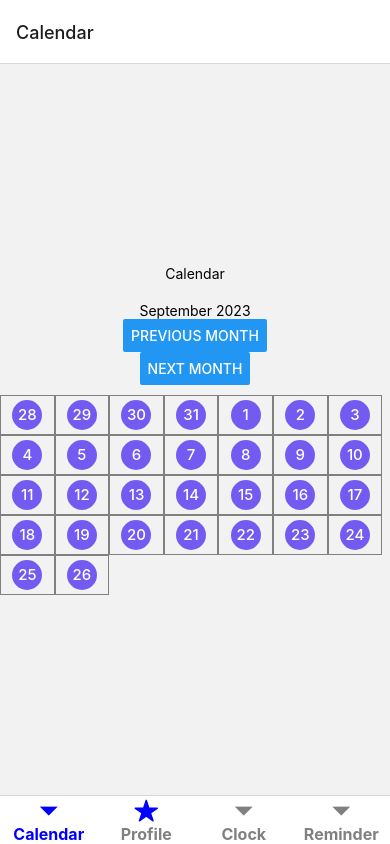
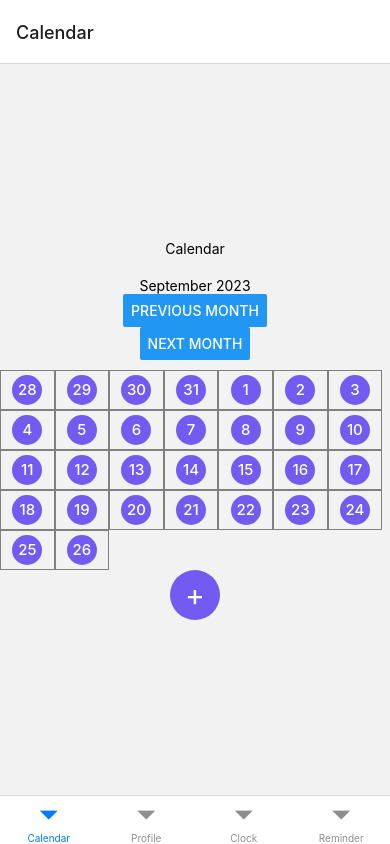
Before and after one commit to Viktoria-Derkach/rn-calendar, a React Native app: screen /Calendar in a window 390 px wide. Built offline with nearby package versions, Linux system fonts and the light colour scheme.

Commit message:
fix style

```diff
--- a/App.tsx
+++ b/App.tsx
@@ -8,6 +8,7 @@ import { calendarObject } from './src/utils/date';
 import { store } from './src/store';
 import AppNavigation from './src/navigation/AppNavigation';
 import { NavigationContainer } from '@react-navigation/native';
+import { SafeAreaProvider } from 'react-native-safe-area-context';
 import { createNativeStackNavigator } from '@react-navigation/native-stack';
 
 const Stack = createNativeStackNavigator();
@@ -43,10 +44,12 @@ export default function App() {
   }
 
   return (
-    <Provider store={store}>
-      <NavigationContainer>
-        <AppNavigation />
-      </NavigationContainer>
-    </Provider>
+    <SafeAreaProvider>
+      <Provider store={store}>
+        <NavigationContainer>
+          <AppNavigation />
+        </NavigationContainer>
+      </Provider>
+    </SafeAreaProvider>
   );
 }
--- a/package.json
+++ b/package.json
@@ -17,6 +17,8 @@
     "@react-navigation/native": "^6.1.7",
     "@react-navigation/native-stack": "^6.9.13",
     "@reduxjs/toolkit": "^1.9.5",
+    "@rneui/base": "^4.0.0-rc.7",
+    "@rneui/themed": "^4.0.0-rc.8",
     "expo": "~49.0.11",
     "expo-app-loading": "^2.1.1",
     "expo-font": "^11.6.0",
@@ -26,6 +28,7 @@
     "luxon": "^3.4.3",
     "react": "18.2.0",
     "react-native": "0.72.4",
+    "react-native-elements": "^3.4.3",
     "react-native-gesture-handler": "~2.12.0",
     "react-native-modal": "^13.0.1",
     "react-native-paper": "^5.10.5",
--- a/src/components/Calendar.tsx
+++ b/src/components/Calendar.tsx
@@ -20,15 +20,16 @@ const Calendar = () => {
     const startOfWeek = firstDayOfMonth.startOf('week');
 
     const calendarDays = [];
+    console.log(selectedDate.minus({ month: 1 }), 'sel');
 
     for (let i = 0; i < daysInMonth; i++) {
       const day = startOfWeek.plus({ days: i });
-      console.log(day, 'day');
+      console.log(day, daysInMonth, startOfWeek, 'day');
 
       calendarDays.push(
         <View key={i} style={styles.calendarDay}>
           <View key={i} style={typography.circle}>
-            <Text style={{ ...typography.text, ...typography.todays }}>{day.day}</Text>
+            <Text style={[typography.text, typography.todays]}>{day.day}</Text>
           </View>
         </View>
       );
--- a/src/components/Categories.tsx
+++ b/src/components/Categories.tsx
@@ -3,6 +3,8 @@ import { View, Text, TouchableOpacity, StyleSheet } from 'react-native';
 import { ICategory } from '../types/utils';
 import { typography } from './../styles/typography';
 import { lightenColor } from '../utils/lightenColor';
+import { FormikErrors } from 'formik';
+import { categories } from '../data/categories';
 
 interface CategoryProps {
   category: ICategory;
@@ -16,7 +18,7 @@ const Category = ({ category, selected, handlePress }: CategoryProps) => {
       ? {
           borderWidth: 2,
           borderColor: category.color,
-          shadowColor: lightenColor(category.color, 35), // Glow color
+          shadowColor: lightenColor(category.color, 35),
           shadowOffset: { width: 0, height: 0 },
           shadowOpacity: 1,
           shadowRadius: 5,
@@ -42,11 +44,16 @@ const Category = ({ category, selected, handlePress }: CategoryProps) => {
     </TouchableOpacity>
   );
 };
-interface CategoriesProps {
-  categories: ICategory[];
+interface CategoriesProps<T> {
+  initialValue: null;
+  setFieldValue: (
+    field: string,
+    value: any,
+    shouldValidate?: boolean
+  ) => Promise<void | FormikErrors<T>>;
 }
-const Categories = ({ categories }: CategoriesProps) => {
-  const [selected, setSelected] = useState<ICategory | null>(null);
+const Categories = <T extends {}>({ setFieldValue, initialValue }: CategoriesProps<T>) => {
+  const [selected, setSelected] = useState<ICategory | null>(initialValue);
   const [isSelected, setIsSelected] = useState(false);
 
   const handlePress = (category: ICategory): void => {
@@ -56,9 +63,10 @@ const Categories = ({ categories }: CategoriesProps) => {
     } else {
       setSelected(null);
     }
+    setFieldValue('category', category);
   };
   return (
-    <View style={{ ...styles.container }}>
+    <View style={[styles.container]}>
       {categories.map(category => (
         <Category
           key={category.type}
--- a/src/components/DayPicker.tsx
+++ b/src/components/DayPicker.tsx
@@ -1,5 +1,4 @@
 import React, { useState } from 'react';
-import { View, Text, Button, StyleSheet, SafeAreaView } from 'react-native';
 import DateTimePicker from '@react-native-community/datetimepicker';
 
 const DayPicker = () => {
--- /dev/null
+++ b/src/data/categories.ts
@@ -0,0 +1,16 @@
+import { ICategory } from '../types/utils';
+
+export const categories: ICategory[] = [
+  {
+    color: '#00B383',
+    type: 'Birthday',
+  },
+  {
+    color: '#0095FF',
+    type: 'Workout',
+  },
+  {
+    color: '#735BF2',
+    type: 'Brainstorm',
+  },
+];
--- a/src/components/SlideUpPopover.tsx
+++ b/src/features/SlideUpPopover.tsx
@@ -1,37 +1,21 @@
-import React, { useState } from 'react';
+import React, { useState, PropsWithChildren } from 'react';
 import { View, Text, TouchableOpacity, StyleSheet, TextInput, Button, Switch } from 'react-native';
 import Modal from 'react-native-modal';
 import { Formik } from 'formik';
 import Animated, { useSharedValue, useAnimatedStyle, withTiming } from 'react-native-reanimated';
-import DayPicker from './DayPicker';
-import { typography } from './../styles/typography';
-import Categories from './Categories';
-import { ICategory } from '../types/utils';
+import DayPicker from '../components/DayPicker';
+import { typography } from '../styles/typography';
+import Categories from '../components/Categories';
 
 const initialValues = {
   name: '',
   note: '',
   date: '', //
   shouldRemindMe: false,
-  category: [],
+  category: null,
 };
 
-const categories: ICategory[] = [
-  {
-    color: '#00B383',
-    type: 'Birthday',
-  },
-  {
-    color: '#0095FF',
-    type: 'Workout',
-  },
-  {
-    color: '#735BF2',
-    type: 'Brainstorm',
-  },
-];
-
-const SlideUpPopover = () => {
+const SlideUpPopover = ({ children }: PropsWithChildren<{}>) => {
   const [isModalVisible, setModalVisible] = useState(false);
   const translateY = useSharedValue(500);
   const translateYOffset = useSharedValue(500);
@@ -60,20 +44,17 @@ const SlideUpPopover = () => {
 
   return (
     <View style={styles.container}>
-      <Text>Shosdfsdfw Popover</Text>
-      <TouchableOpacity onPress={showPopover}>
-        <Text>Show Popover</Text>
-      </TouchableOpacity>
+      <TouchableOpacity onPress={showPopover}>{children}</TouchableOpacity>
 
       <Modal isVisible={isModalVisible} onBackdropPress={hidePopover} style={styles.modal}>
         <Animated.View style={[styles.modalContent, animatedStyle]}>
           <View style={styles.draggableHandle} />
-          <Text style={{ ...styles.title, ...styles.marginB }}>Add New Event</Text>
+          <Text style={[styles.title, styles.marginB]}>Add New Event</Text>
           <Formik initialValues={initialValues} onSubmit={values => console.log(values)}>
             {({ handleChange, handleBlur, handleSubmit, values, setFieldValue }) => (
               <>
                 <TextInput
-                  style={{ ...styles.input, ...styles.marginB }}
+                  style={[styles.input, styles.marginB]}
                   onChangeText={handleChange('name')}
                   onBlur={handleBlur('name')}
                   value={values.name}
@@ -91,22 +72,21 @@ const SlideUpPopover = () => {
                   onChangeText={handleChange('note')}
                   onBlur={handleBlur('note')}
                   value={values.note}
-                  style={{ ...styles.input, ...styles.marginB, minHeight: 90 }}
+                  style={[styles.input, styles.marginB, { minHeight: 90 }]}
                   enterKeyHint="next"
                   inputMode="text"
                   placeholderTextColor="#8F9BB3"
                   placeholder="Type the note here..."
                 />
-                <DayPicker />
-                <View
-                  style={{
-                    ...styles.container_switch,
-                    ...styles.marginB,
-                    width: '100%',
-                  }}
-                >
-                  <Text style={{ ...typography.text, width: '50%' }}>Reminds me</Text>
-                  <View style={{ ...styles.switch, width: '50%' }}>
+                <View style={[styles.marginB]}>
+                  <DayPicker />
+                </View>
+
+                <View style={[styles.container_switch, styles.marginB, { width: '100%' }]}>
+                  <View style={[{ width: '50%' }]}>
+                    <Text style={[typography.text, { width: '70%' }]}>Reminds me</Text>
+                  </View>
+                  <View style={[styles.switch, { width: '20%' }]}>
                     <Switch
                       trackColor={{ false: '#CED3DE', true: '#735BF2' }}
                       thumbColor={values.shouldRemindMe ? '#FFFFFF' : '#FFFFFF'}
@@ -117,12 +97,11 @@ const SlideUpPopover = () => {
                   </View>
                 </View>
 
-                <View
-                  style={{
-                    ...styles.marginB,
-                  }}
-                >
-                  <Categories categories={categories} />
+                <View style={[styles.marginB]}>
+                  <Text style={[typography.text, styles.marginB, { fontSize: 17 }]}>
+                    Select Catgeory
+                  </Text>
+                  <Categories initialValue={values.category} setFieldValue={setFieldValue} />
                 </View>
 
                 <View style={styles.marginB}>
@@ -186,6 +165,7 @@ const styles = StyleSheet.create({
     flexDirection: 'row',
     justifyContent: 'space-between',
     alignItems: 'center',
+    width: '100%',
   },
   switch: {},
 });
--- a/src/navigation/AppNavigation.tsx
+++ b/src/navigation/AppNavigation.tsx
@@ -1,6 +1,7 @@
 import React from 'react';
 import { createBottomTabNavigator } from '@react-navigation/bottom-tabs';
 import { Ionicons } from '@expo/vector-icons';
+import { Icon } from 'react-native-elements';
 
 import CalendarScreen from '../screens/Calendar';
 import Profile from '../screens/Profile';
@@ -11,41 +12,9 @@ const Tab = createBottomTabNavigator();
 
 const AppNavigation = () => {
   return (
-    <Tab.Navigator
-      screenOptions={({ route }) => ({
-        tabBarActiveTintColor: 'blue', // Color of the active tab label and icon
-        tabBarInactiveTintColor: 'gray', // Color of the inactive tab label and icon
-        tabBarLabelStyle: {
-          fontSize: 16, // Font size for the tab label
-          fontWeight: 'bold', // Font weight for the tab label
-        },
-        tabBarStyle: {
-          backgroundColor: 'white', // Background color for the tab bar
-        },
-        // tabBarIcon: ({ color, size }) => {
-        //   let iconName;
-
-        //   if (route.name === 'Screen1') {
-        //     iconName = 'ios-home';
-        //   } else if (route.name === 'Screen2') {
-        //     iconName = 'ios-settings';
-        //   }
-
-        //   // You can add more conditions for other tab icons
-
-        //   return <Ionicons name={iconName} size={size} color={color} />;
-        // },
-      })}
-    >
+    <Tab.Navigator>
       <Tab.Screen name="Calendar" component={CalendarScreen} />
-      <Tab.Screen
-        name="Profile"
-        component={Profile}
-        options={{
-          tabBarLabel: 'Profile',
-          tabBarIcon: ({ color, size }) => <Ionicons name="ios-star" size={25} color={'blue'} />,
-        }}
-      />
+      <Tab.Screen name="Profile" component={Profile} />
       <Tab.Screen name="Clock" component={Clock} />
       <Tab.Screen name="Reminder" component={Reminder} />
     </Tab.Navigator>
--- a/src/screens/Calendar.tsx
+++ b/src/screens/Calendar.tsx
@@ -1,12 +1,18 @@
 import React from 'react';
 import { StyleSheet, Text, View } from 'react-native';
 import Calendar from '../components/Calendar';
+import SlideUpPopover from '../features/SlideUpPopover';
 
 const CalendarScreen = () => {
   return (
     <View style={styles.container}>
       <Text>Calendar</Text>
       <Calendar />
+      <SlideUpPopover>
+        <View style={styles.circle}>
+          <Text style={styles.plus}>+</Text>
+        </View>
+      </SlideUpPopover>
     </View>
   );
 };
@@ -16,6 +22,18 @@ const styles = StyleSheet.create({
     alignItems: 'center',
     justifyContent: 'center',
   },
+  circle: {
+    width: 50,
+    height: 50,
+    backgroundColor: '#735BF2',
+    borderRadius: 25,
+    alignItems: 'center',
+    justifyContent: 'center',
+  },
+  plus: {
+    fontSize: 30,
+    color: 'white',
+  },
 });
 
 export default CalendarScreen;
--- a/src/screens/Profile.tsx
+++ b/src/screens/Profile.tsx
@@ -1,14 +1,11 @@
 import React from 'react';
 import { StyleSheet, Text, View } from 'react-native';
-import SlideUpPopover from '../components/SlideUpPopover';
 
 const Profile = () => {
   return (
     <View>
       <Text>Profile</Text>
       <Text>Profile</Text>
-
-      <SlideUpPopover />
     </View>
   );
 };
```
Also changed, not shown: 1 other file (tests, documents, lock files or other folders).
